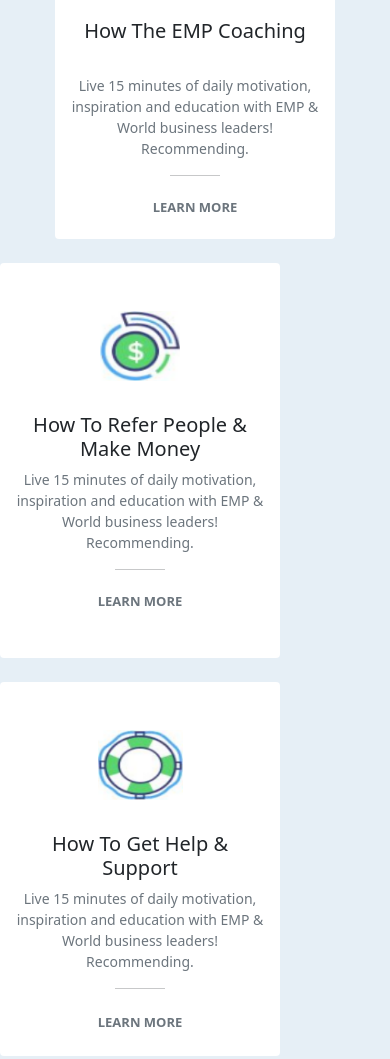
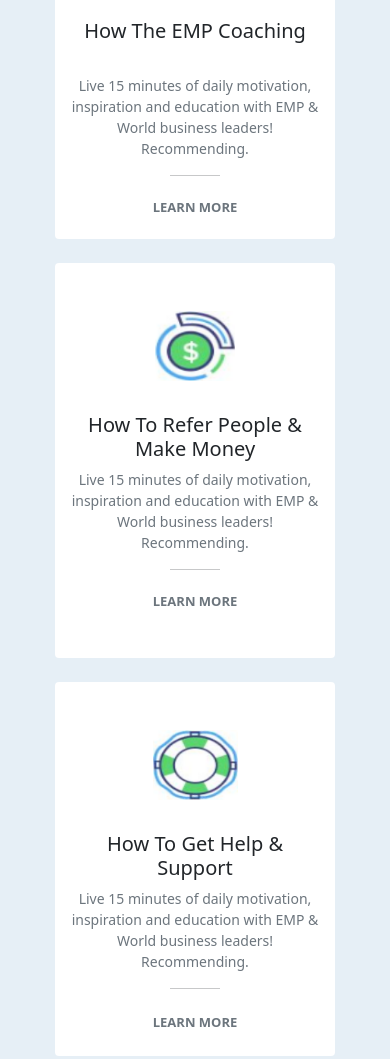
Before and after one commit to becodeorg/yu-4-css-frameworks-gychem, a plain HTML site: page bootstrap/index.html in a window 390 px wide. Shown: the part 1397-2456 px from the top of the page. Drawn offline with nearby package versions, Linux system fonts and the light colour scheme.

Commit message:
Updated Bootstrap responsiveness

```diff
--- a/bootstrap/index.html
+++ b/bootstrap/index.html
@@ -59,7 +59,7 @@
 
     </div>
 
-    <div class="d-flex flex-wrap mt-4 mb-3 gap-4">
+    <div class="d-flex justify-content-center flex-wrap mt-4 mb-3 gap-4">
 
         <div class="card text-center border-0" style="width: 17.5rem;">
             <img src="./images/refer.png" class="align-self-center mt-5" height="70px" width="80px">
```
